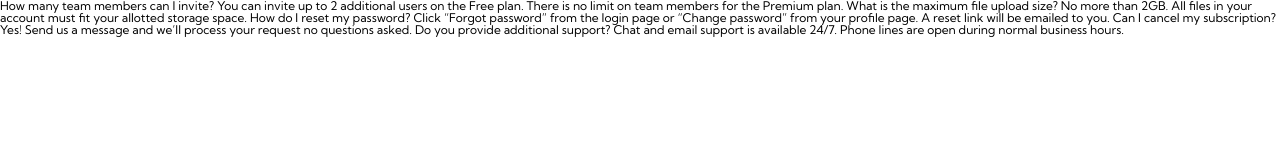
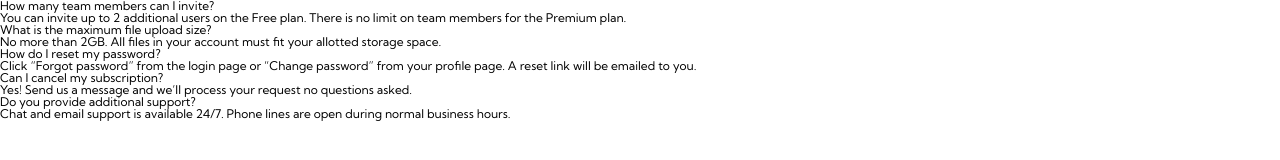
Before and after one commit to Zachcos/FaMentor-FAQAccordionCard, a plain HTML site: page index.html in a window 1280 px wide. Drawn offline with Linux system fonts and the light colour scheme.

Commit message:
Add DOM structure

```diff
--- a/index.html
+++ b/index.html
@@ -12,14 +12,54 @@
     <link rel="stylesheet" href="css/main.css" />
   </head>
   <body>
-    How many team members can I invite? You can invite up to 2 additional users
-    on the Free plan. There is no limit on team members for the Premium plan.
-    What is the maximum file upload size? No more than 2GB. All files in your
-    account must fit your allotted storage space. How do I reset my password?
-    Click “Forgot password” from the login page or “Change password” from your
-    profile page. A reset link will be emailed to you. Can I cancel my
-    subscription? Yes! Send us a message and we’ll process your request no
-    questions asked. Do you provide additional support? Chat and email support
-    is available 24/7. Phone lines are open during normal business hours.
+    <div class="full_wrap">
+      <div class="card">
+        <div class="illustration"></div>
+        <div class="acc">
+          <div class="acc__title"></div>
+          <div class="acc_item">
+            <div class="acc_item__title">
+              How many team members can I invite?
+            </div>
+            <div class="acc_title__body">
+              You can invite up to 2 additional users on the Free plan. There is
+              no limit on team members for the Premium plan.
+            </div>
+          </div>
+          <div class="acc_item">
+            <div class="acc_item__title">
+              What is the maximum file upload size?
+            </div>
+            <div class="acc_item__body">
+              No more than 2GB. All files in your account must fit your allotted
+              storage space.
+            </div>
+          </div>
+          <div class="acc_item">
+            <div class="acc_item__title">How do I reset my password?</div>
+            <div class="acc_item__body">
+              Click “Forgot password” from the login page or “Change password”
+              from your profile page. A reset link will be emailed to you.
+            </div>
+          </div>
+          <div class="acc_item">
+            <div class="acc_item__title">Can I cancel my subscription?</div>
+            <div class="acc_item__body">
+              Yes! Send us a message and we’ll process your request no questions
+              asked.
+            </div>
+          </div>
+          <div class="acc_item">
+            <div class="acc_item__title">
+              Do you provide additional support?
+            </div>
+            <div class="acc_item__body">
+              Chat and email support is available 24/7. Phone lines are open
+              during normal business hours.
+            </div>
+          </div>
+        </div>
+      </div>
+    </div>
   </body>
 </html>
```
